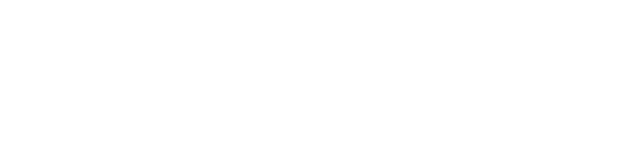
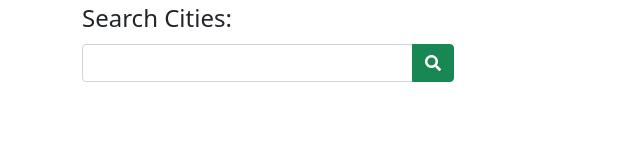
Before and after one commit to djlongarms/Weather-Dashboard, a plain HTML site: page index.html in a window 1280 px wide. Shown: the whole page, without its empty margins (0-640 px from the left). Drawn offline with nearby package versions, Linux system fonts and the light colour scheme.

Commit message:
Set up search bar w/ styling

```diff
--- a/app.js
+++ b/app.js
@@ -0,0 +1 @@
+// API Key: bd00823fc2267c54f521015bf4b94e3d
--- a/index.html
+++ b/index.html
@@ -7,9 +7,24 @@
   <title>Document</title>
   <link href="https://cdn.jsdelivr.net/npm/bootstrap@5.0.0-beta2/dist/css/bootstrap.min.css" rel="stylesheet"
     integrity="sha384-BmbxuPwQa2lc/FVzBcNJ7UAyJxM6wuqIj61tLrc4wSX0szH/Ev+nYRRuWlolflfl" crossorigin="anonymous">
+  <link rel="stylesheet" href="https://use.fontawesome.com/releases/v5.8.1/css/all.css"
+    integrity="sha384-50oBUHEmvpQ+1lW4y57PTFmhCaXp0ML5d60M1M7uH2+nqUivzIebhndOJK28anvf" crossorigin="anonymous" />
   <link rel="stylesheet" href="style.css">
 </head>
 <body>
+  <main class="container">
+    <section id="searchArea" class="col-sm-4">
+      <form>
+        <label id="searchLabel" class="form-label" for="searchBar">Search Cities:</label>
+        <div class="input-group mb-3">
+          <input type="text" class="form-control" aria-describedby="button-addon2">
+          <button class="btn btn-success" type="button" id="button-addon2">
+            <i class="fas fa-search"></i>
+          </button>
+        </div>
+      </form>
+    </section>
+  </main>
 
   <script src="https://cdn.jsdelivr.net/npm/axios/dist/axios.min.js"></script>
   <script src="https://code.jquery.com/jquery-3.5.1.min.js"
--- a/style.css
+++ b/style.css
@@ -0,0 +1,3 @@
+#searchLabel {
+  font-size: 24px;
+}
```
